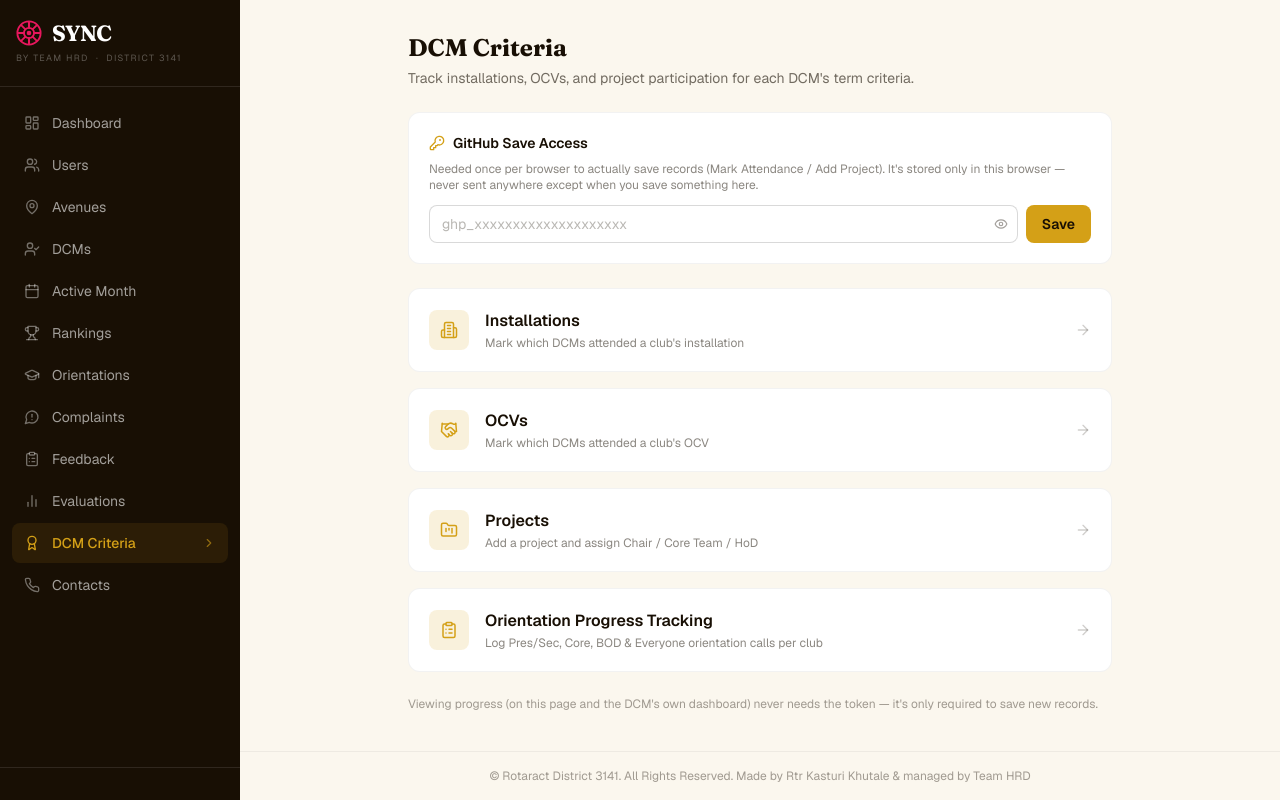
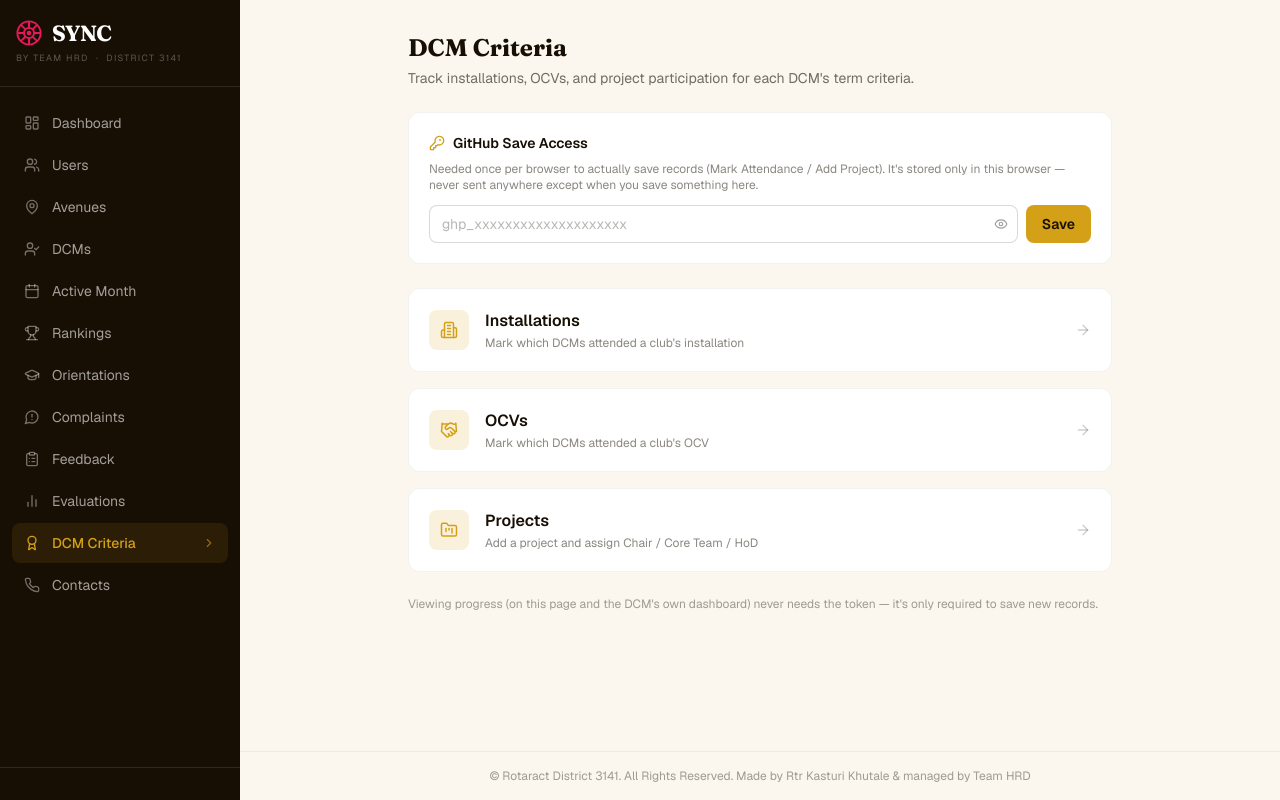
Before and after one commit to kasturikhutalercruia28-debug/HRD-PORTAL, a Next.js app: page /hrd/criteria in a window 1280 px wide. Built offline with nearby package versions, Linux system fonts and the light colour scheme; no server answers.

Commit message:
Add files via upload

```diff
--- a/src/app/hrd/criteria/page.tsx
+++ b/src/app/hrd/criteria/page.tsx
@@ -1,7 +1,7 @@
 "use client";
 import { useEffect, useState } from "react";
 import Link from "next/link";
-import { Building2, Handshake, FolderKanban, ArrowRight, KeyRound, Check, Eye, EyeOff, ClipboardList } from "lucide-react";
+import { Building2, Handshake, FolderKanban, ArrowRight, KeyRound, Check, Eye, EyeOff } from "lucide-react";
 import { getGithubToken, setGithubToken, clearGithubToken } from "@/lib/clientGithubToken";
 
 const SECTIONS = [
@@ -22,12 +22,6 @@ const SECTIONS = [
     label: "Projects",
     desc: "Add a project and assign Chair / Core Team / HoD",
     icon: FolderKanban,
-  },
-  {
-    href: "/hrd/orientations/progress",
-    label: "Orientation Progress Tracking",
-    desc: "Log Pres/Sec, Core, BOD & Everyone orientation calls per club",
-    icon: ClipboardList,
   },
 ];
 
```
